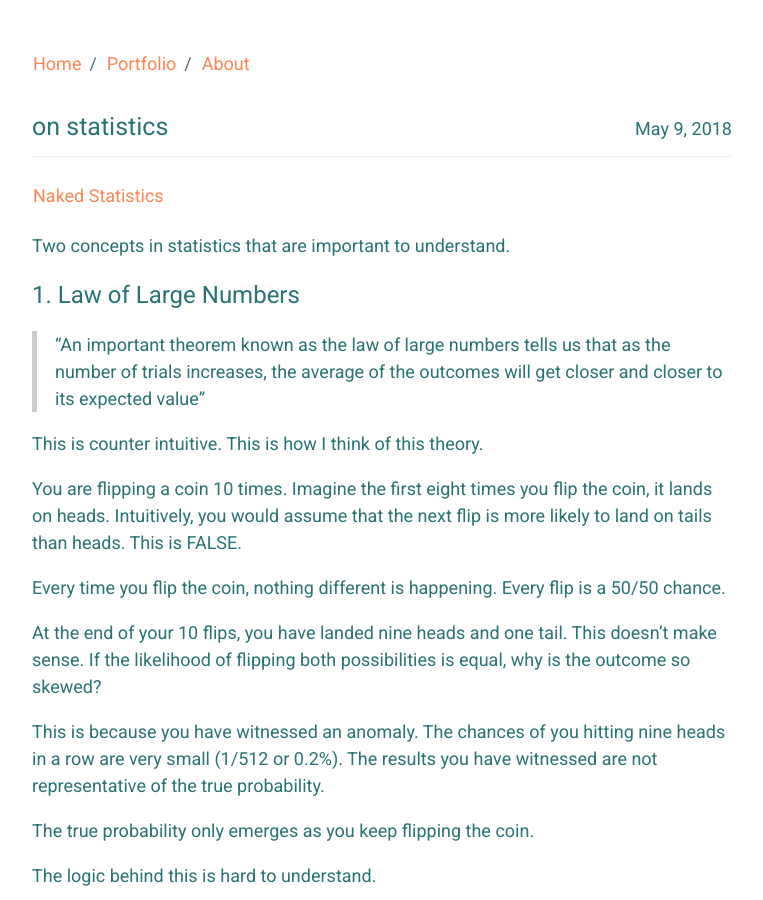
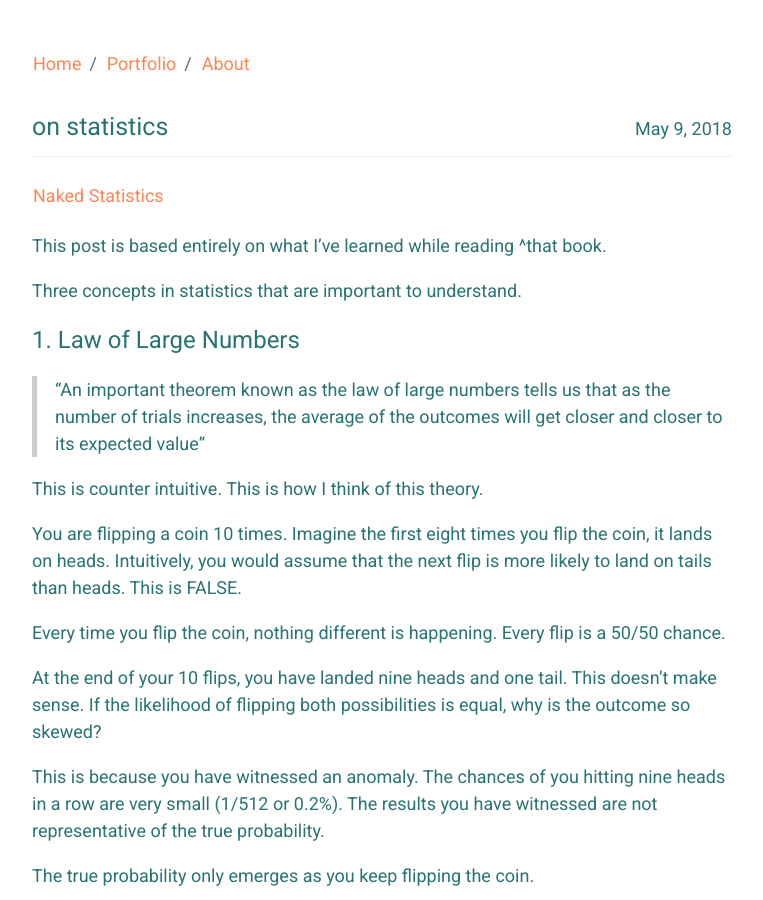
Before and after one commit to iamkahvi/iamkahvi.github.io, a Jekyll site: the page built from _posts/2018-05-09-on statistics.md, in a window 1280 px wide and 900 px high. Shown: the whole window, without its empty margins (258-1021 px from the left). Built offline with Jekyll 4.4.1, drawn with Linux system fonts in a browser that asks for light colours; some of the changed text lies outside the part shown.

Commit message:
more edits

```diff
--- a/_posts/2018-05-09-on statistics.md
+++ b/_posts/2018-05-09-on statistics.md
@@ -7,7 +7,9 @@ date: 2018-05-09
 
 [Naked Statistics](https://www.amazon.com/Naked-Statistics-Stripping-Dread-Data/dp/1480590185)
 
-Two concepts in statistics that are important to understand.
+This post is based entirely on what I've learned while reading ^that book.
+
+Three concepts in statistics that are important to understand.
 
 ## 1. Law of Large Numbers
 > “An important theorem known as the law of large numbers tells us that as the number of trials increases, the average of the outcomes will get closer and closer to its expected value”
```
Also changed, not shown: other parts of _posts/2018-05-09-on statistics.md (+1 -1 lines), 2 other files.
